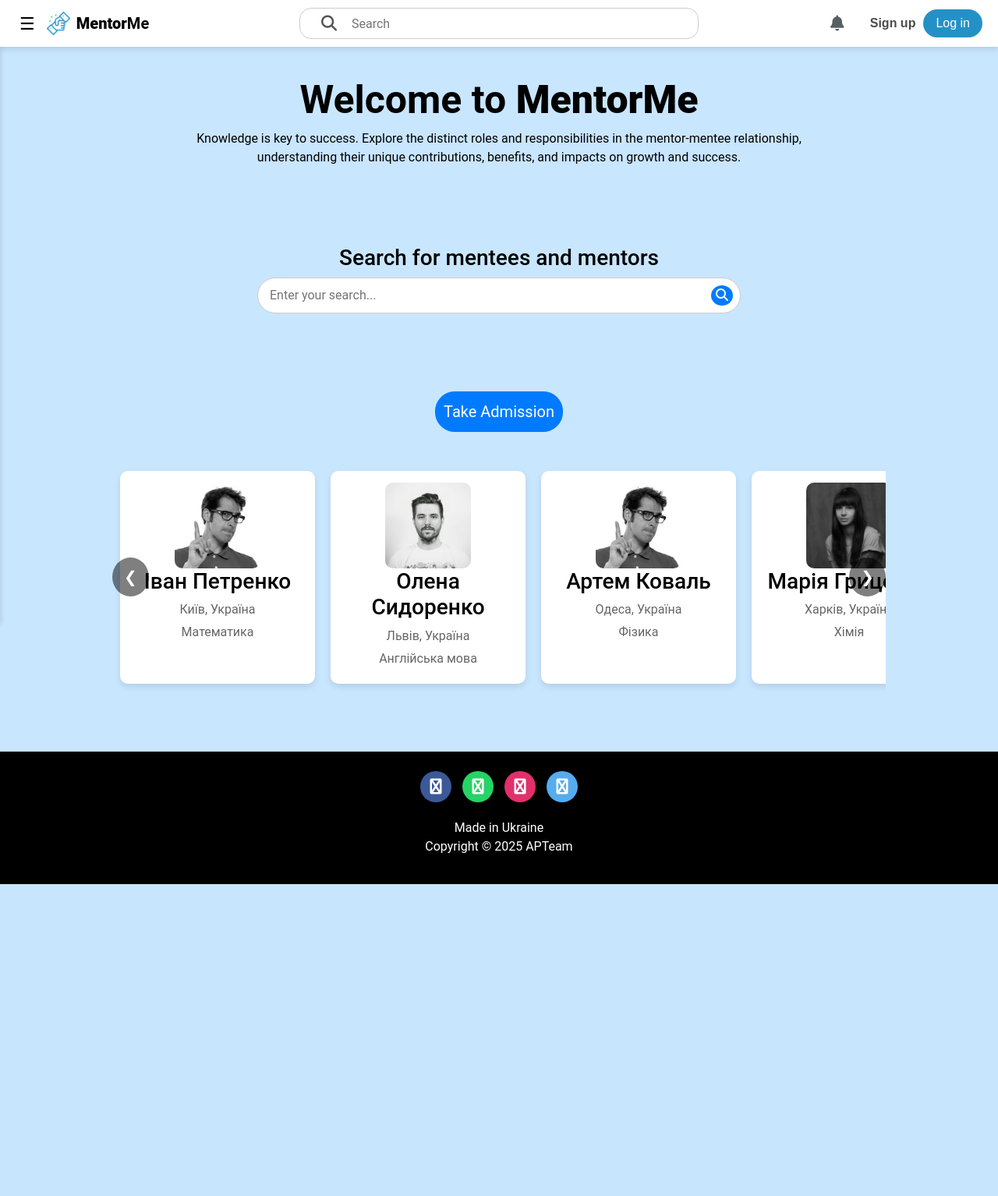
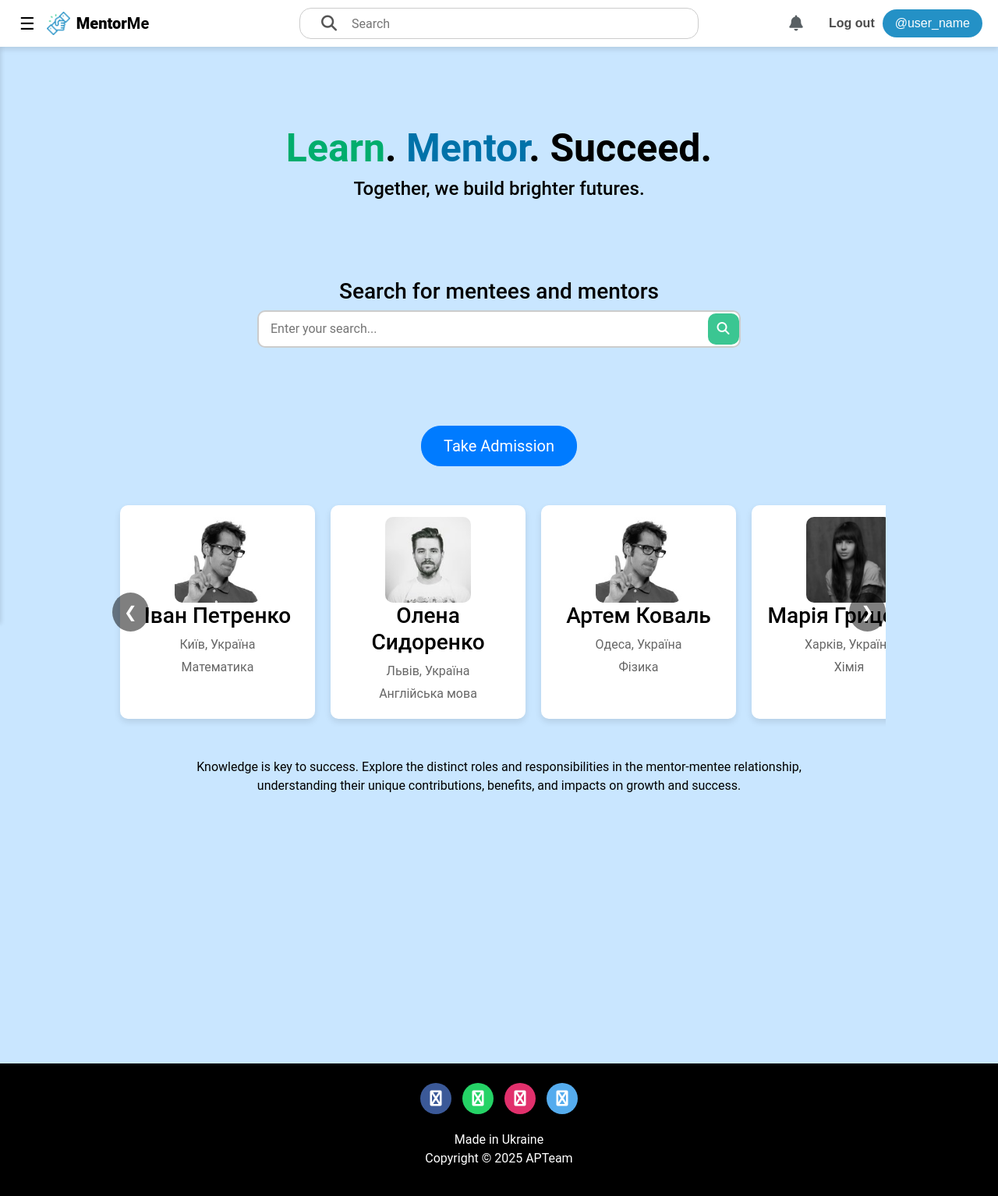
Before and after one commit to Debelyi-Illia/APTeam, a Django app: page /search/ in a window 1280 px wide. Shown: the whole page at 78% size. Before the commit the page ends 1134 px from the top, so only its background shows below. Run offline with Django 5.2, Linux system fonts and the light colour scheme; some libraries are stand-ins or nearby versions.

Commit message:
Update home_after_login.html

```diff
--- a/MentorMe/myapp/templates/home_after_login.html
+++ b/MentorMe/myapp/templates/home_after_login.html
@@ -270,10 +202,10 @@
       margin-top: 0px;
       margin-bottom: 0px;
       background-color: #c9e6ff;
-      height: 100vh;
+      height: 150vh;
       background-size: cover;
       text-align: center;
-      padding: 50px 20px;
+      padding: 112px 20px;
       color: black;
     }
 
@@ -285,6 +217,8 @@
     .btn-primary {
       border-radius: 25px;
       padding: 10px 10px;
+      font-size: 20px;
+      min-width: 200px;
     }
 
     /* Footer */
@@ -346,36 +281,59 @@
     .search-box input {
       width: 100%;
       padding: 10px 40px 10px 15px;
-      border-radius: 25px;
-      border: 1px solid #ccc;
+      border-radius: 10px;
+      border: 2px solid #ccc;
     }
 
     .search-box button {
+      height: 40px;
+      width: 40px;
       position: absolute;
-      background-color: #007bff;
-      right: 10px;
+      background-color: #3bc692;
+      right: 2.5px;
       top: 50%;
       transform: translateY(-50%);
       border: 4px #007bff;
-      border-radius: 50%;
+      border-radius: 10px;
       cursor: pointer;
       color: white;
     }
+
+    .custom-font h1{
+      font-family: 'Instrument Sans', sans-serif;
+      font-weight: 600; /* Semibold */
+    }
+
+    .custom-font h4{
+      font-family: 'Instrument Sans', sans-serif;
+      font-weight: 400; /* Regular */
+      opacity: 0.8;
+    }
+
+    .custom-font p{
+      font-family: 'Instrument Sans', sans-serif;
+      font-weight: 400; /* Regular */
+      opacity: 0.8;
+    }
+
   </style>
 </head>
 
 <body onclick="closeNavOnClickOutside(event)">
 
-  {% include 'navbar.html' %}
+  {% include 'navbar_after_login.html' %}
 
   <br><br>
 
   <!-- Main Content -->
   <div class="main-content">
     <div class="jumbotron">
-      <h1>Welcome to <b>MentorMe</b></h1>
-      <p>Knowledge is key to success. Explore the distinct roles and responsibilities in the mentor-mentee relationship,<br>
-        understanding their unique contributions, benefits, and impacts on growth and success.</p>
+    <h1 class="custom-font">
+    <span style="color: #01AD6D;">Learn</span>.
+    <span style="color: #0072A9;">Mentor</span>.
+    <span style="color: black;">Succeed</span>.
+    </h1>
+    <h4 class="custom-font">Together, we build brighter futures.</h4>
       <div class="search-container">
         <h3>Search for mentees and mentors</h3>
         <form action="/search" method="GET">
@@ -449,6 +407,10 @@
         </div>
         <button class="scroll-btn right-btn" onclick="scrollRight()">&#10095;</button>
       </div>
+      <p class="custom-font">
+      Knowledge is key to success. Explore the distinct roles and responsibilities in the mentor-mentee relationship,<br>
+      understanding their unique contributions, benefits, and impacts on growth and success.
+    </p>
     </div>
   </div>
 
```
Also changed, not shown: other parts of MentorMe/myapp/templates/home_after_login.html (+6 -73 lines).
